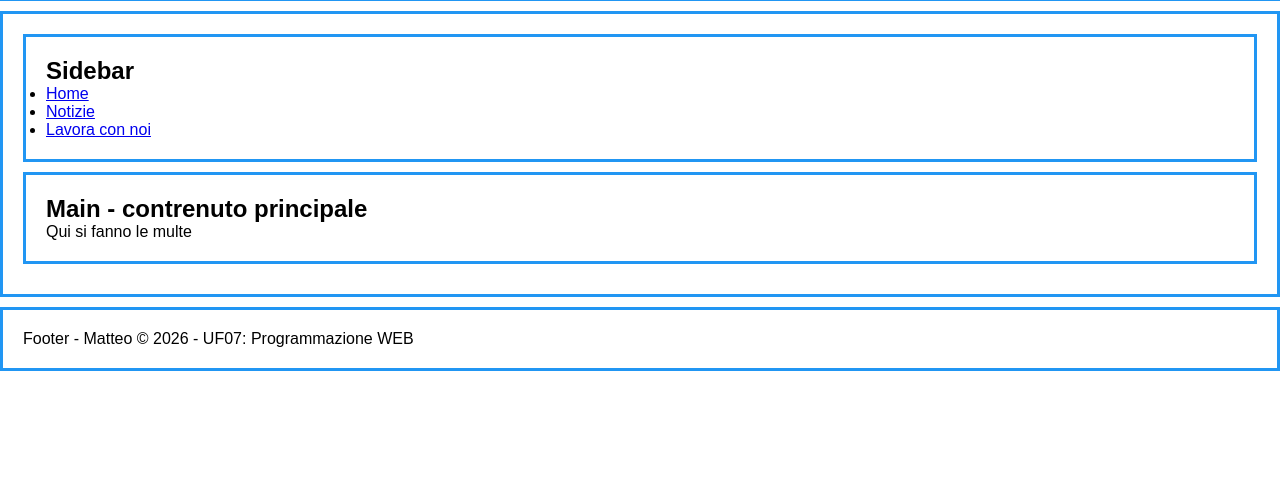
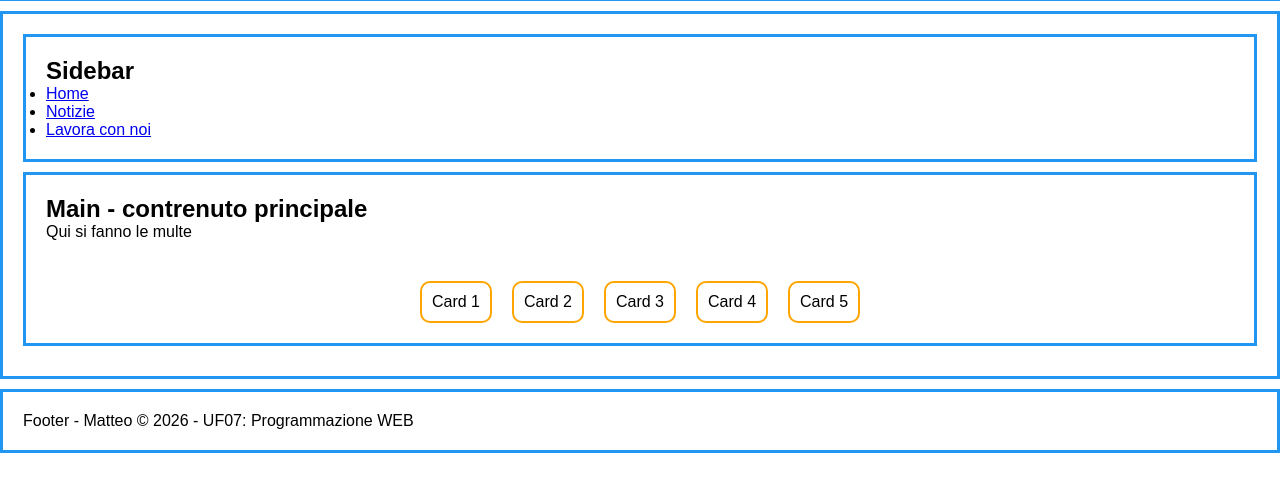
Before and after one commit to Matte201919/programmazione_web, a plain HTML site: page index.html in a window 1280 px wide. Shown: the part 100-592 px from the top of the page. Drawn offline with Linux system fonts and the light colour scheme.

Commit message:
aggiunte card e bordo, con stile

```diff
--- a/index.html
+++ b/index.html
@@ -1,11 +1,13 @@
 <!DOCTYPE html>
 <html lang="en">
+
 <head>
     <meta charset="UTF-8">
     <meta name="viewport" content="width=device-width, initial-scale=1.0">
     <title>AFP</title>
     <link rel="stylesheet" href="style.css">
 </head>
+
 <body>
 
     <header id="header_afp" class="border_box">
@@ -26,13 +28,20 @@
         <main id="main_content" class="border_box">
             <h2>Main - contrenuto principale</h2>
             <p>Qui si fanno le multe</p>
+            <div class="card-container">
+                <div class="card-container">
+                    <div class="card">Card 1</div>
+                    <div class="card">Card 2</div>
+                    <div class="card">Card 3</div>
+                    <div class="card">Card 4</div>
+                    <div class="card">Card 5</div>
+
+                </div>
         </main>
-
     </div>
-
     <footer class="border_box">
         Footer - Matteo &copy; 2026 - UF07: Programmazione WEB
     </footer>
+</body>
 
-</body>
 </html>
--- a/style.css
+++ b/style.css
@@ -30,3 +30,17 @@
     flex: 1;
 
 }
+
+.card-container{
+    display: flex;
+    gap: 20px;
+    margin-top: 20px;
+    flex-wrap: wrap;
+    justify-content: center;
+}
+
+.card{
+    border: 2px solid orange ;
+    border-radius: 10px;
+    padding: 10px;
+}
```
